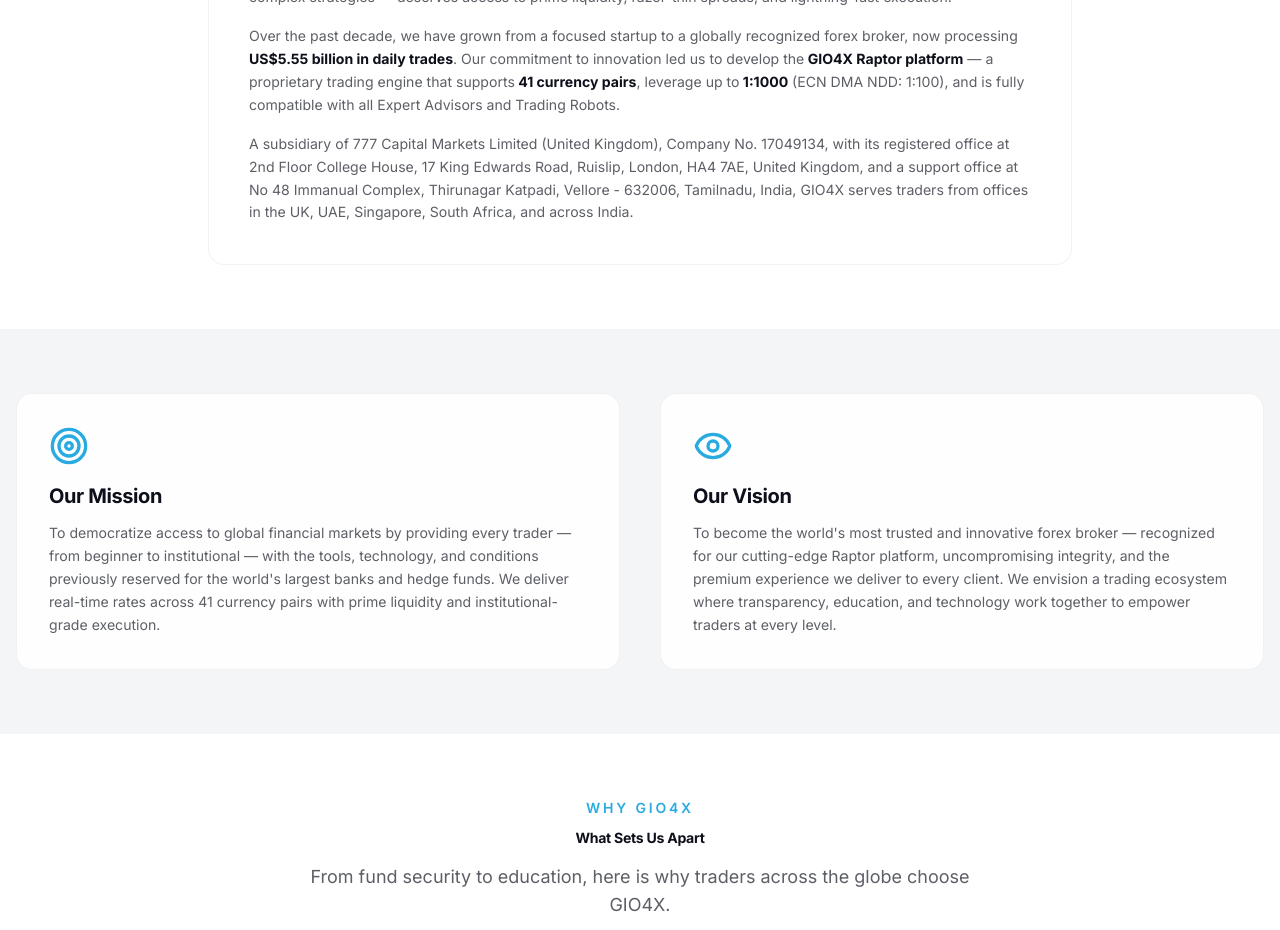
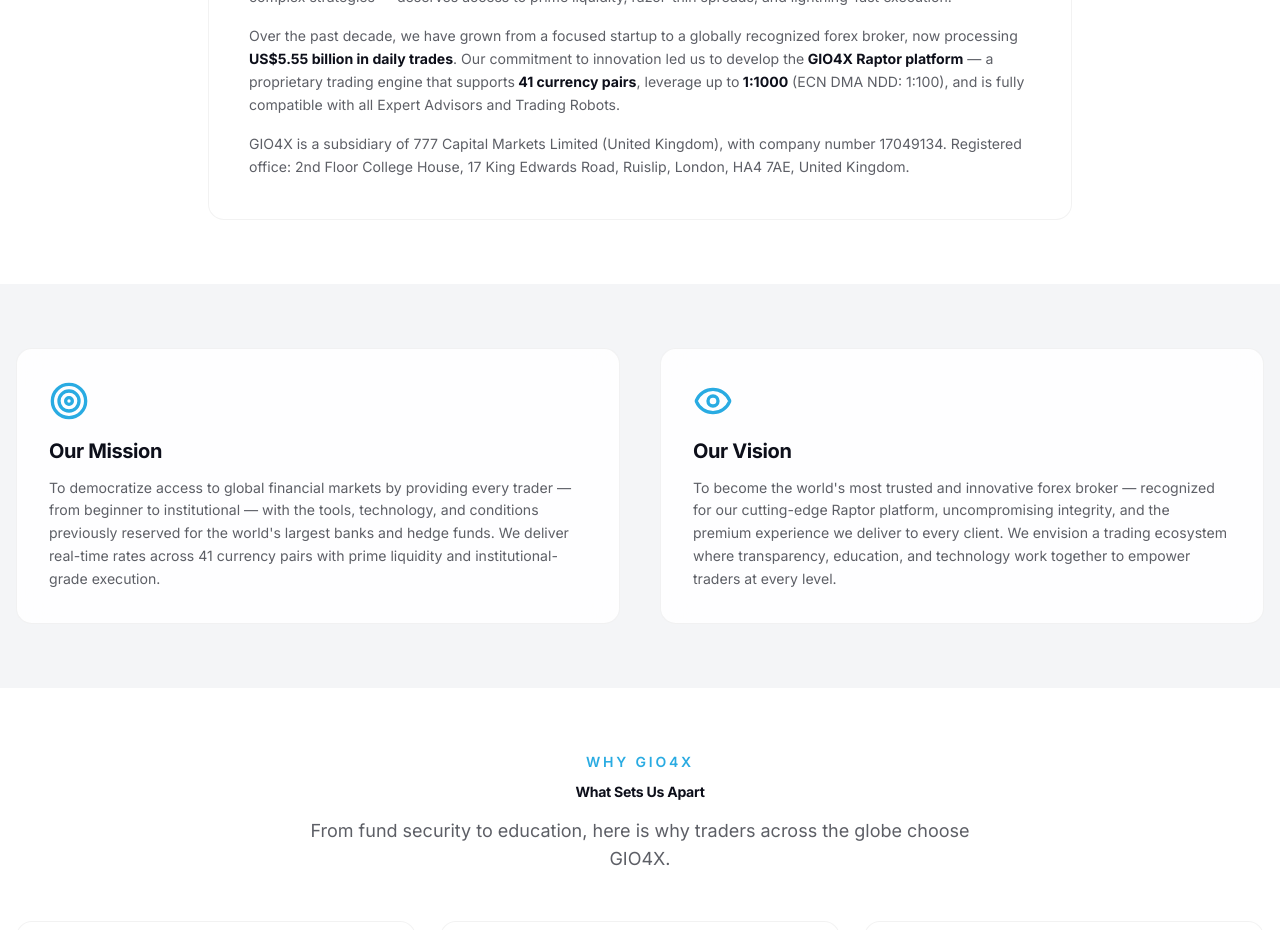
Before and after one commit to aby777333-pixel/GIO4X-NEW, a Next.js app: page /about in a window 1280 px wide. Shown: the part 1380-2310 px from the top of the page. Built offline with nearby package versions, Linux system fonts and the light colour scheme.

Commit message:
About: simplify registration paragraph to the 777 Capital Markets (UK) entity statement

```diff
--- a/app/about/page.tsx
+++ b/app/about/page.tsx
@@ -105,10 +105,8 @@
                 <strong className="text-[var(--color-text)]"> 1:1000</strong> (ECN DMA NDD: 1:100), and is fully compatible with all Expert Advisors and Trading Robots.
               </p>
               <p className="text-[var(--color-text-secondary)] leading-relaxed">
-                A subsidiary of 777 Capital Markets Limited (United Kingdom), Company No. 17049134, with its registered office at
-                2nd Floor College House, 17 King Edwards Road, Ruislip, London, HA4 7AE, United Kingdom, and a support office at
-                No 48 Immanual Complex, Thirunagar Katpadi, Vellore - 632006, Tamilnadu, India, GIO4X serves traders from offices in the
-                UK, UAE, Singapore, South Africa, and across India.
+                GIO4X is a subsidiary of 777 Capital Markets Limited (United Kingdom), with company number 17049134.
+                Registered office: 2nd Floor College House, 17 King Edwards Road, Ruislip, London, HA4 7AE, United Kingdom.
               </p>
             </div>
           </AnimateOnScroll>
```
